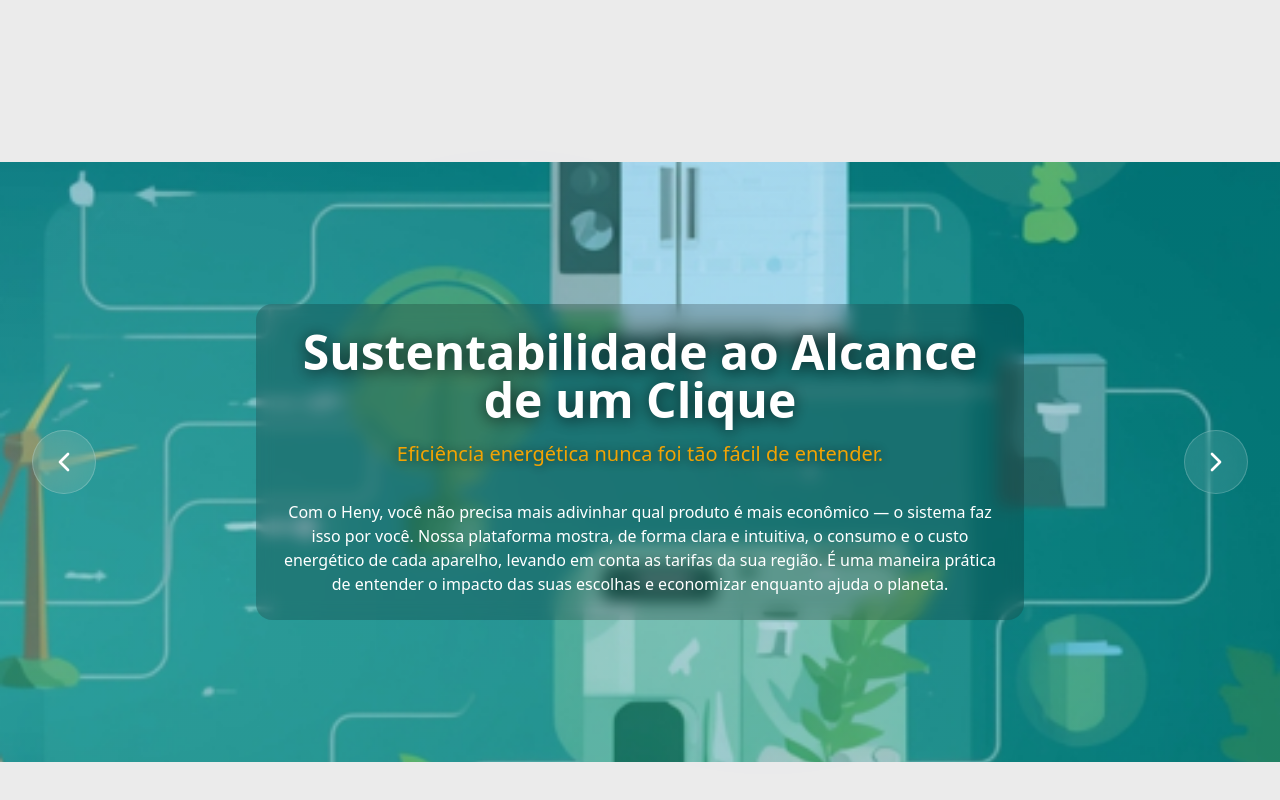
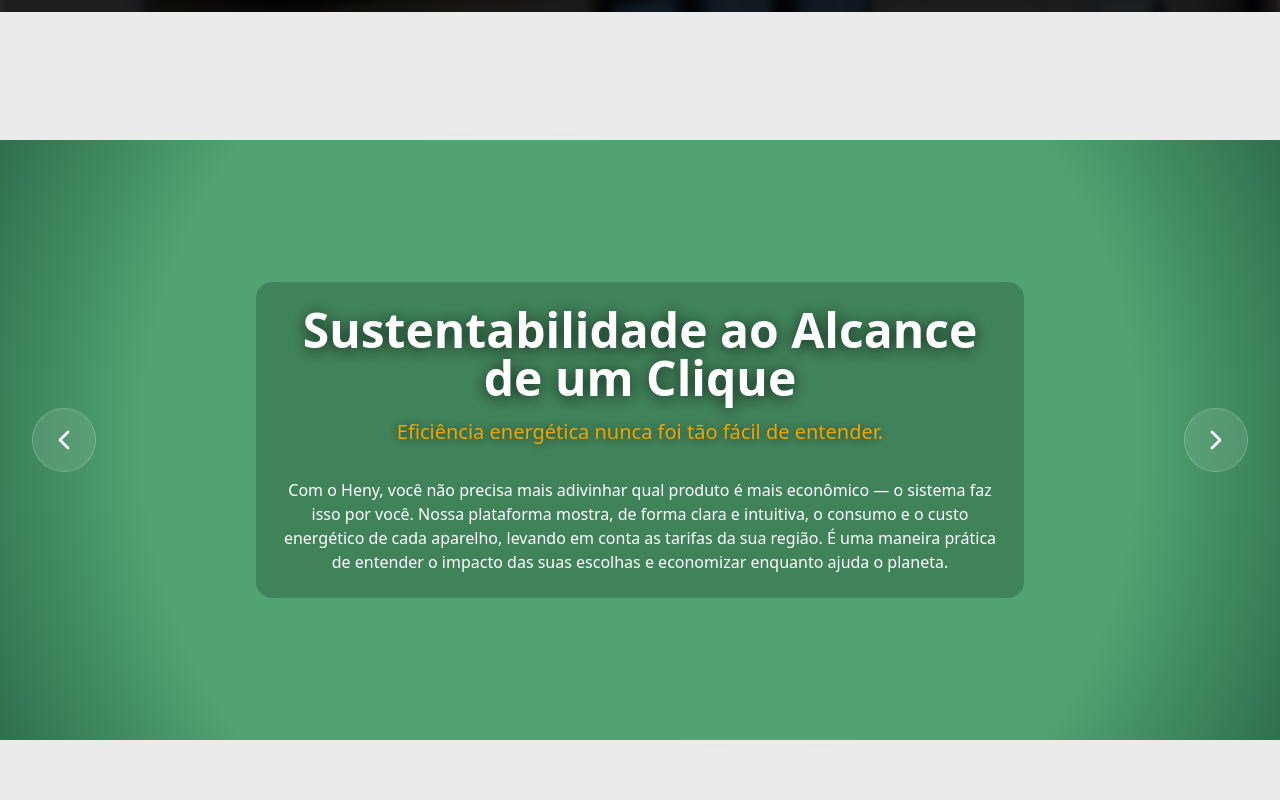
Before and after one commit to NelsonLuisModenezJunior/squad-heny-pi, a Next.js app in the folder squad-heny-pi/apps/web/: page / in a window 1280 px wide. Shown: the part 788-1588 px from the top of the page. Built offline with nearby package versions, Linux system fonts and the light colour scheme.

Commit message:
corrige pequenos bugs na home e acrescenta o Header e a Footer Bar no sobre nós

```diff
--- a/squad-heny-pi/apps/web/src/components/content-5.tsx
+++ b/squad-heny-pi/apps/web/src/components/content-5.tsx
@@ -21,11 +21,9 @@
           </p>
         </div>
         <img
-          className="rounded-(--radius)"
+          className="rounded-[var(--radius)]"
           src="/Comparacoes.gif"
-          alt="team image"
-          height=""
-          width=""
+          alt="Comparações"
           loading="lazy"
         />
 
--- a/squad-heny-pi/apps/web/src/components/content-carousel.tsx
+++ b/squad-heny-pi/apps/web/src/components/content-carousel.tsx
@@ -7,7 +7,10 @@
       id: 1,
       title: "Escolhas Inteligentes Começam Aqui!",
       description: "Compare. Economize. Cuide do planeta.",
-      gradient: "from-blue-600/20 to-cyan-600/20",
+      // vivid solid radial green: center uses var(--foreground) and edges a slightly darker tone,
+      // center expanded to 70% for less contrast
+      gradient:
+        "bg-[radial-gradient(circle_at_center,_var(--foreground)_0%,_var(--foreground)_70%,_#2f6f4f_100%)]",
       content: (
         <div>
           O Heny ajuda você a comparar eletrodomésticos considerando consumo de
@@ -15,13 +18,14 @@
           economia — é consciência.
         </div>
       ),
-      image: "/GeladeirasComparadas.jpg",
+      image: undefined,
     },
     {
       id: 2,
       title: "Sustentabilidade ao Alcance de um Clique",
       description: "Eficiência energética nunca foi tão fácil de entender.",
-      gradient: "from-blue-600/20 to-cyan-600/20",
+      gradient:
+        "bg-[radial-gradient(circle_at_center,_var(--foreground)_0%,_var(--foreground)_70%,_#2f6f4f_100%)]",
       content: (
         <div>
           Com o Heny, você não precisa mais adivinhar qual produto é mais
@@ -32,20 +36,21 @@
           ajuda o planeta.
         </div>
       ),
-      image: "/GreenPrint.png",
+      image: undefined,
     },
     {
       id: 3,
       title: "Tecnologia que Transforma Consumo em Consciente.",
       description: "Escolher bem é o primeiro passo para um futuro melhor.",
-      gradient: "from-blue-600/20 to-cyan-600/20",
+      gradient:
+        "bg-[radial-gradient(circle_at_center,_var(--foreground)_0%,_var(--foreground)_70%,_#2f6f4f_100%)]",
       content: (
         <div>
           O Heny une tecnologia e sustentabilidade para tornar cada compra uma
           decisão inteligente — para você e para o planeta.
         </div>
       ),
-      image: "/Floresta.jpg",
+      image: undefined,
     },
   ];
 
--- a/squad-heny-pi/apps/web/src/components/hero-section.tsx
+++ b/squad-heny-pi/apps/web/src/components/hero-section.tsx
@@ -33,7 +33,7 @@
       <HeroHeader />
       <main className="relative overflow-hidden min-h-screen">
         {/* Imagem de fundo cobrindo toda a tela */}
-        <div className="absolute inset-0 -z-20 h-[90vh]">
+        <div className="absolute inset-0 -z-20 h-[130vh]">
           <Image
             src="/home.jpg"
             alt="background"
@@ -150,7 +150,7 @@
             </div>
 
             {/* Seção adicional opcional - você pode remover se quiser apenas o hero com fundo */}
-            <div className="mt-32 mx-auto max-w-7xl px-6">
+            <div className="mt-16 mx-auto max-w-7xl px-6">
               <AnimatedGroup
                 variants={{
                   container: {
--- a/squad-heny-pi/apps/web/src/components/ui/carousel.tsx
+++ b/squad-heny-pi/apps/web/src/components/ui/carousel.tsx
@@ -26,7 +26,9 @@
     title: "Gestão Inteligente de Energia",
     description:
       "Monitore e otimize o consumo energético dos seus eletrodomésticos com relatórios detalhados e insights em tempo real.",
-    gradient: "from-purple-600/20 to-pink-600/20",
+    // vivid solid radial green background (center expanded for softer edge)
+    gradient:
+      "bg-[radial-gradient(circle_at_center,_var(--foreground)_0%,_var(--foreground)_70%,_#2f6f4f_100%)]",
     image: undefined,
   },
   {
@@ -34,7 +36,8 @@
     title: "Economia Sustentável",
     description:
       "Reduza suas contas de energia e minimize seu impacto ambiental com nossas ferramentas de análise e comparação.",
-    gradient: "from-blue-600/20 to-cyan-600/20",
+    gradient:
+      "bg-[radial-gradient(circle_at_center,_var(--foreground)_0%,_var(--foreground)_70%,_#2f6f4f_100%)]",
     image: undefined,
   },
   {
@@ -42,7 +45,8 @@
     title: "Relatórios Personalizados",
     description:
       "Acesse relatórios detalhados sobre consumo, custos e impactos ambientais, tudo em uma interface intuitiva.",
-    gradient: "from-green-600/20 to-emerald-600/20",
+    gradient:
+      "bg-[radial-gradient(circle_at_center,_var(--foreground)_0%,_var(--foreground)_70%,_#2f6f4f_100%)]",
     image: undefined,
   },
   {
@@ -50,7 +54,8 @@
     title: "Conscientização Ambiental",
     description:
       "Entenda o impacto real do seu consumo energético e tome decisões mais conscientes para um futuro sustentável.",
-    gradient: "from-yellow-600/20 to-orange-600/20",
+    gradient:
+      "bg-[radial-gradient(circle_at_center,_var(--foreground)_0%,_var(--foreground)_70%,_#2f6f4f_100%)]",
     image: undefined,
   },
 ];
@@ -132,11 +137,12 @@
                   />
                 )}
 
-                {/* Gradient overlay */}
+                {/* Gradient overlay (slide.gradient can be a full bg class, e.g. radial) */}
                 <div
                   className={cn(
-                    "absolute inset-0 bg-gradient-to-br opacity-30 z-10",
-                    slide.gradient || "from-purple-600/20 to-pink-600/20"
+                    "absolute inset-0 z-10",
+                    slide.gradient ||
+                      "bg-gradient-to-br from-purple-600/20 to-pink-600/20"
                   )}
                 />
 
```
Also changed, not shown: squad-heny-pi/apps/web/src/app/sobre/page.tsx (+127 -44 lines), squad-heny-pi/apps/web/public/team/nelson.jfif (deleted), squad-heny-pi/apps/web/public/team/nelson.jpg (added).
